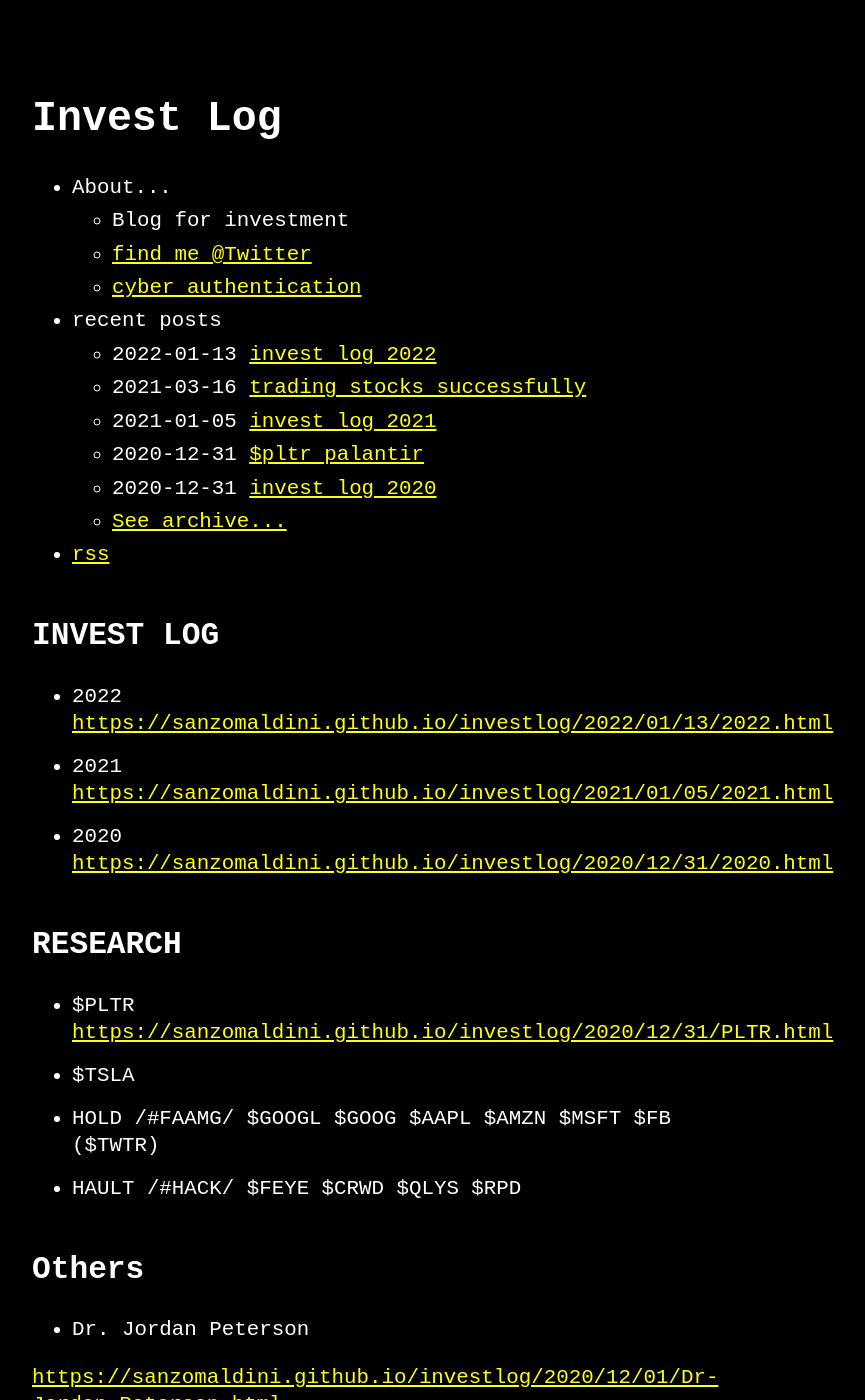
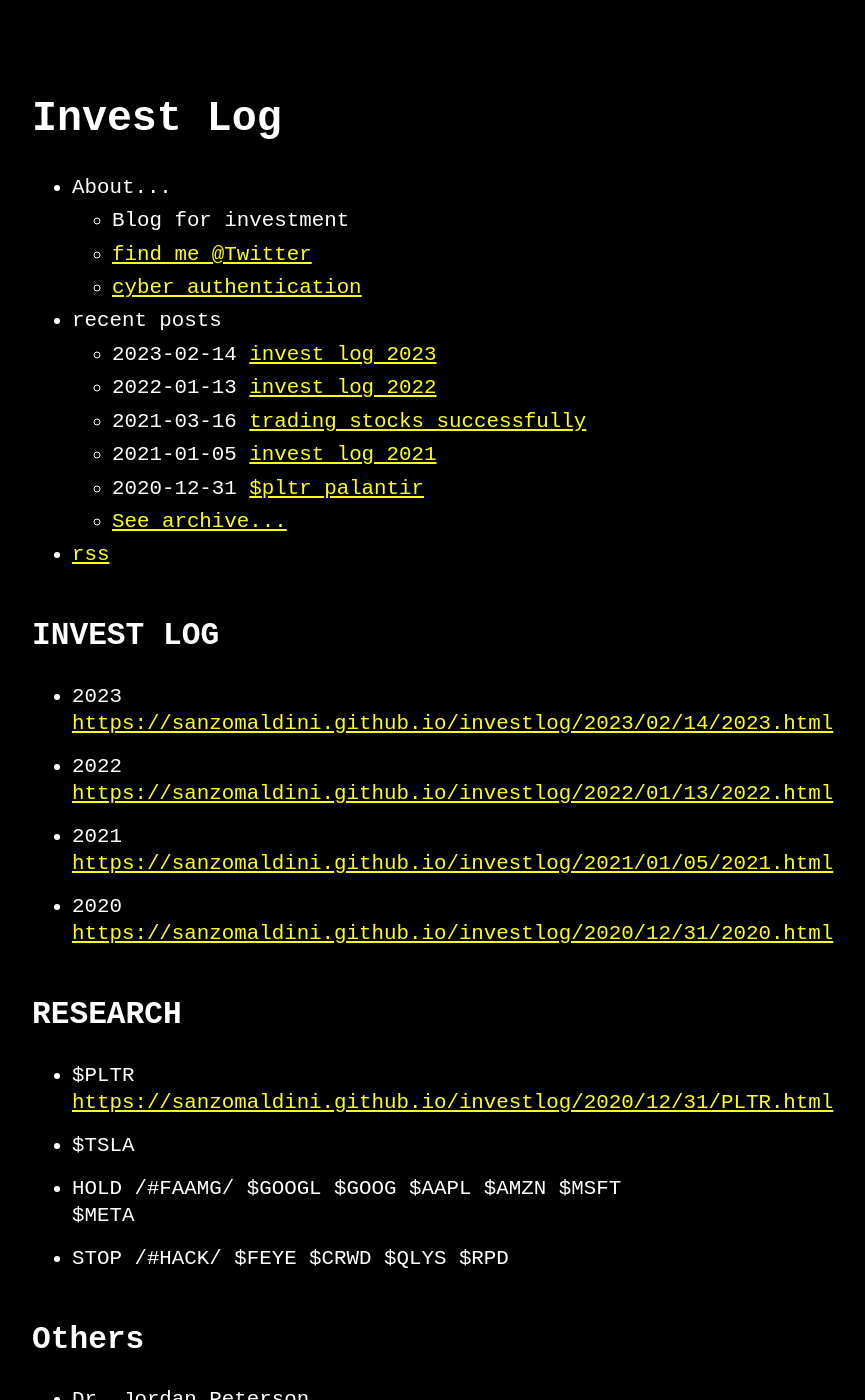
Before and after one commit to sanzomaldini/investlog, a Jekyll site: the page built from index.md, in a window 1280 px wide and 1400 px high. Shown: the whole window, without its empty margins (288-1153 px from the left). Built offline with Jekyll 4.4.1, drawn with Linux system fonts in a browser that asks for light colours; our own code applies the rules of GitHub Pages for plain Markdown files.

Commit message:
adding 2023 investlog
During 2022-2023.1 ,the lowest value of the account had dropped to 500K RMB,later rose back to 800K in Feburary.

```diff
--- a/index.md
+++ b/index.md
@@ -3,6 +3,8 @@ layout: home
 ---
 
 ## INVEST LOG ##
+
+- 2023 <https://sanzomaldini.github.io/investlog/2023/02/14/2023.html>
 
 - 2022 <https://sanzomaldini.github.io/investlog/2022/01/13/2022.html>
 
@@ -18,9 +20,9 @@ layout: home
 
 - $TSLA
 
-- HOLD /#FAAMG/ $GOOGL $GOOG $AAPL $AMZN $MSFT $FB ($TWTR)
+- HOLD /#FAAMG/ $GOOGL $GOOG $AAPL $AMZN $MSFT $META
 
-- HAULT /#HACK/ $FEYE $CRWD $QLYS $RPD
+- STOP /#HACK/ $FEYE $CRWD $QLYS $RPD
 
 
 ## Others ##
```
Also changed, not shown: other parts of index.md (+2 -0 lines), _posts/2023-02-14-2023.md (added, +25 -0 lines), investlog2021.md (added, +21 -0 lines), 1 other file.
